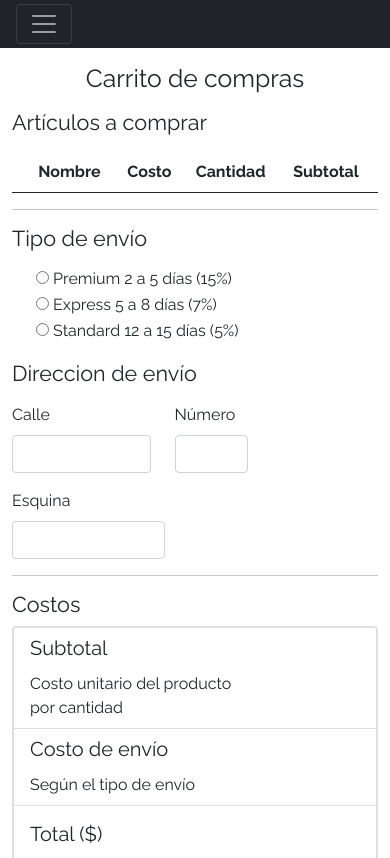
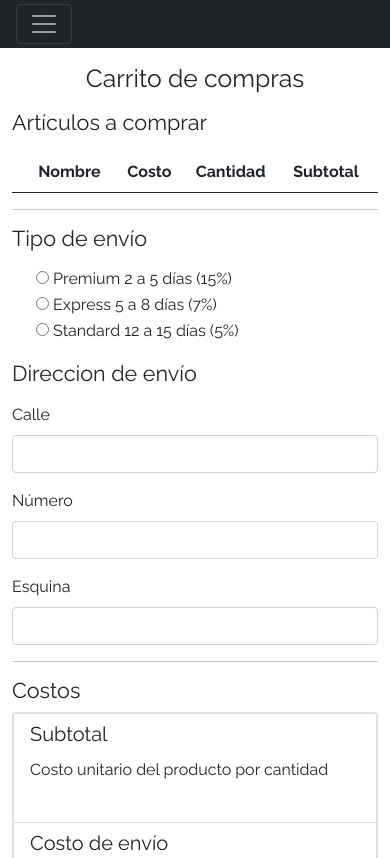
Before and after one commit to estefyclara/estefyclara.github.io, a plain HTML site: page cart.html in a window 390 px wide. Shown: the top 858 px of the page. Drawn offline with Linux system fonts and the light colour scheme; no server answers.

Commit message:
Cambios entrega 7(2)

```diff
--- a/cart.html
+++ b/cart.html
@@ -84,18 +84,18 @@
         <h4 class="my-3">Direccion de envío</h4>
         <form id="form_envio" novalidate>
         <div class="row">
-          <div class="mb-3 col-5">
+          <div class="mb-3 col-md-5 col-xs-12">
             <label for="calle" class="form-label">Calle</label>
             <input type="text" class="form-control" id="calle" required>
             <div class="invalid-feedback">Ingrese una calle</div>
           </div>
-          <div class="mb-3 col-3">
+          <div class="mb-3 col-md-3 col-xs-12">
             <label for="numero" class="form-label">Número</label>
             <input type="text" class="form-control" id="numero" required>
             <div class="invalid-feedback">Ingrese un número</div>
           </div>
         </div>
-        <div class="mb-3 col-5">
+        <div class="mb-3 col-md-5 col-xs-12">
           <label for="esquina" class="form-label">Esquina</label>
           <input type="text" class="form-control" id="esquina" required>
           <div class="invalid-feedback">Ingrese una esquina</div>
@@ -110,10 +110,10 @@
           <li class="list-group-item">
             <div class="col-12">
               <div class="row">
-                <div class="col-8">
+                <div class="col-sm-8">
                   <h5>Subtotal</h5><p class="pt-1 mb-0">Costo unitario del producto por cantidad</p>
                 </div>
-                <div class="col-4 pt-3">
+                <div class="col-sm-4 pt-3">
                   <p class="text-end" id="subtotal"></p>
                 </div>
               </div>
@@ -122,10 +122,10 @@
           <li class="list-group-item">
             <div class="col-12">
               <div class="row">
-                <div class="col-8">
+                <div class="col-sm-8">
                   <h5>Costo de envío</h5><p class="pt-1 mb-0">Según el tipo de envío</p>
                 </div>
-                <div class="col-4 pt-3">
+                <div class="col-sm-4 pt-3">
                   <div class="text-end"><span id="envio"></span><span id="resultado_envio"></span></div>
                 </div>
               </div>
@@ -134,10 +134,10 @@
           <li class="list-group-item pt-3">
             <div class="col-12">
               <div class="row">
-                <div class="col-8">
+                <div class="col-sm-8">
                   <h5>Total ($)</h5>
                 </div>
-                <div class="col-4">
+                <div class="col-sm-4">
                   <p class="text-end"><b id="total"></b></p>
                 </div>
               </div>
```
Also changed, not shown: my-profile.html (+6 -6 lines).
